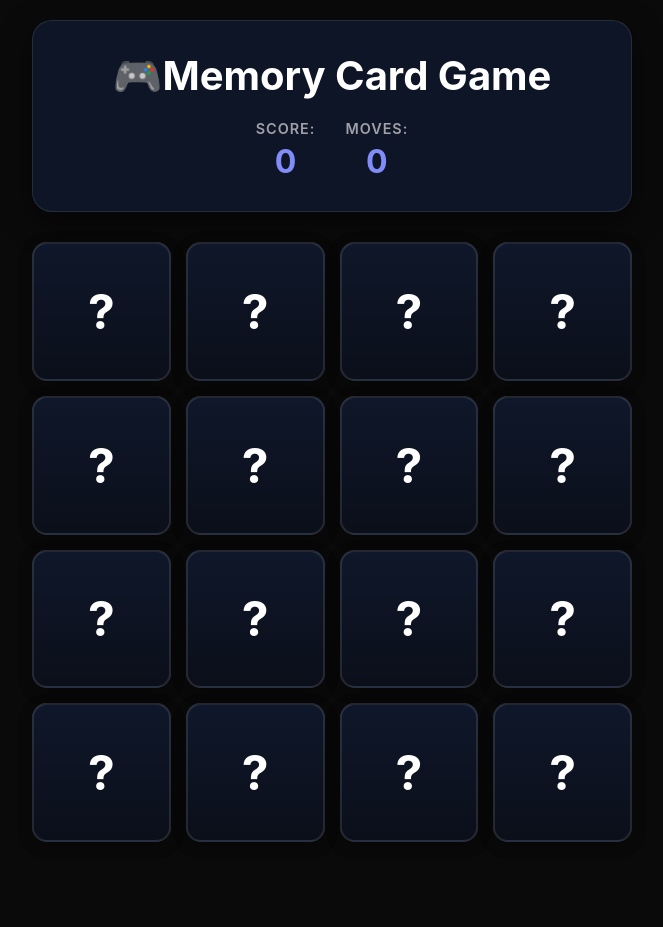
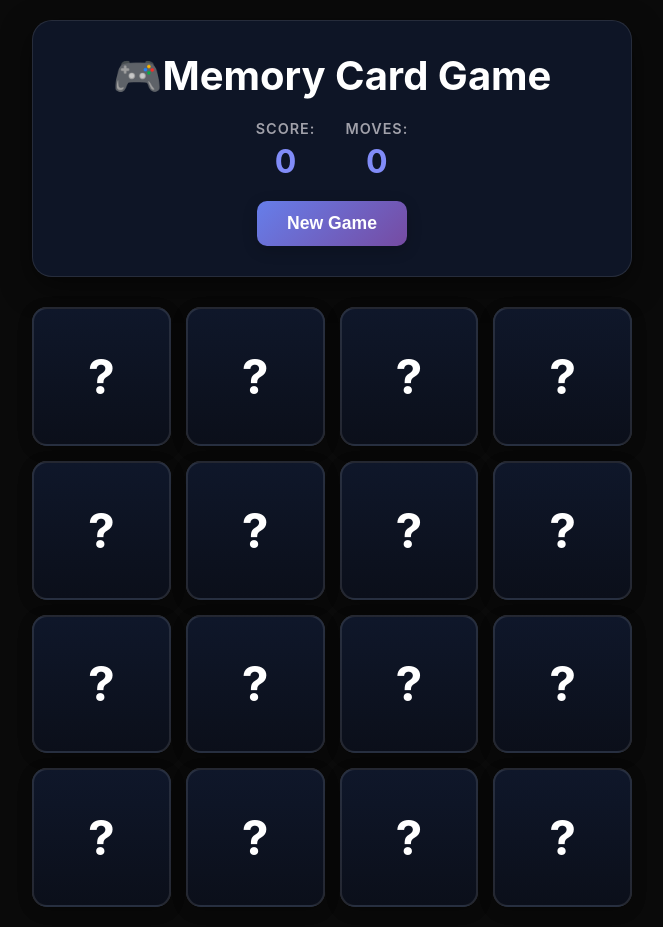
Before and after one commit to SparshSingh0506/Memory-Card-Game, a React (Vite) app: page / in a window 1280 px wide. Shown: the whole page, without its empty margins (308-971 px from the left). Before the commit the page ends 862 px from the top, so only its background shows below. Built offline with nearby package versions, Linux system fonts and the light colour scheme.

Commit message:
Implement moves counter & Reset button

```diff
--- a/components/GameHeader.jsx
+++ b/components/GameHeader.jsx
@@ -1,19 +1,22 @@
-export const GameHeader = ({ score, moves }) => {
+export const GameHeader = ({ score, moves, reset }) => {
     return (
-        <div className = "game-header">
-           <h1>🎮Memory Card Game</h1>
+        <div className="game-header">
+            <h1>🎮Memory Card Game</h1>
 
-           <div className = "stats">
-                <div className = "stat-item">
-                    <span className = "stat-label">Score:</span>
-                    <span className = "stat-value">{score}</span>
+            <div className="stats">
+                <div className="stat-item">
+                    <span className="stat-label">Score:</span>
+                    <span className="stat-value">{score}</span>
                 </div>
 
-                <div className = "stat-item">
-                    <span className = "stat-label">Moves:</span>
-                    <span className = "stat-value">{moves}</span>
+                <div className="stat-item">
+                    <span className="stat-label">Moves:</span>
+                    <span className="stat-value">{moves}</span>
                 </div>
-           </div>
+
+            </div>
+
+            <button className="reset-btn" onClick={() => reset(true)}>New Game</button>
         </div>
     );
 }
--- a/src/App.jsx
+++ b/src/App.jsx
@@ -24,16 +24,22 @@ function App() {
   const [score, setScore] = useState(0);
   const [moves, setMoves] = useState(0);
 
-  useEffect(() => {
-    const initGame = () => {
-      shuffleCards();
-      const finalCards = createCardData();
-
-      setCards(finalCards);
+  const initGame = (isQueryReset = false) => {
+    if (isQueryReset) {
+      setFirstCard(null);
+      setIsBoardLocked(false);
+      setScore(0);
+      setMoves(0);
     }
 
-    initGame();
-  }, []);
+    shuffleCards();
+
+    const finalCards = createCardData();
+
+    setCards(finalCards);
+  }
+
+  useEffect(() => { initGame() }, []);
 
   const handleCardClick = (clickedCard) => {
     if (clickedCard.isFlipped || isBoardLocked || (clickedCard.id === firstCard?.id)) return;
@@ -86,7 +92,7 @@ function App() {
 
   return (
     <div className="app">
-      <GameHeader score={score} moves={moves} />
+      <GameHeader score={score} moves={moves} reset={initGame} />
 
       <div className="cards-grid">
         {cards.map(card => <Card card={card} onClick={handleCardClick} />)}
```
